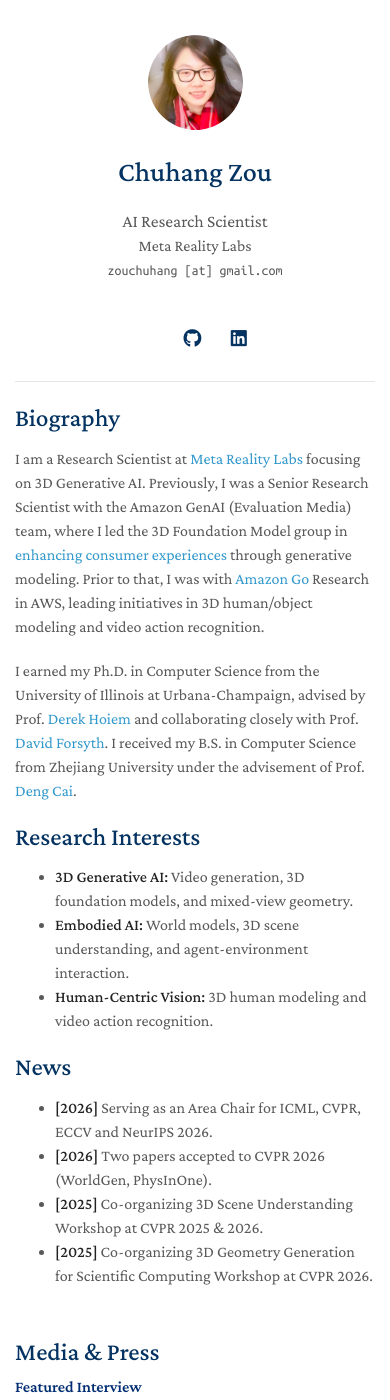
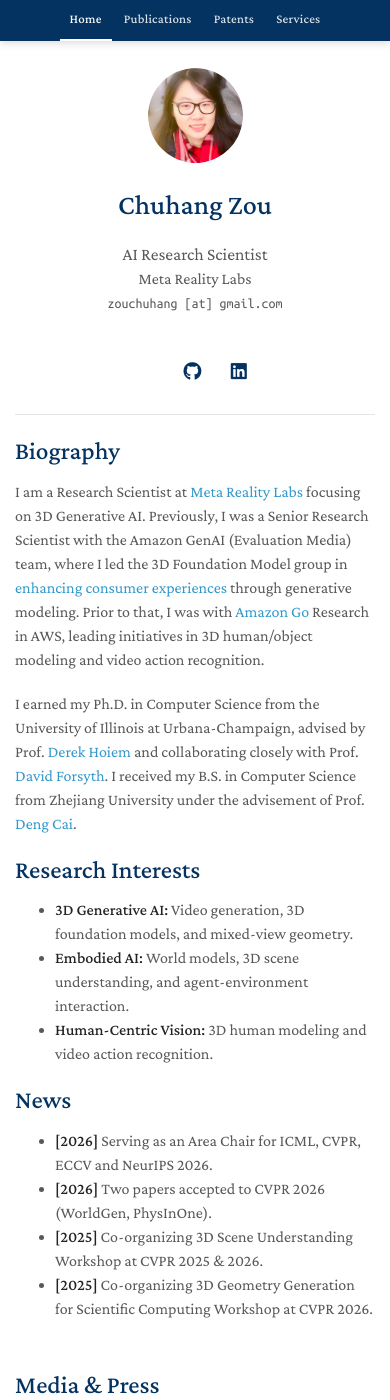
Before and after one commit to zouchuhang/zouchuhang.github.io, a Jekyll site: the page built from index.md, in a window 390 px wide and 1400 px high. Built offline with Jekyll 4.4.1, drawn with Linux system fonts in a browser that asks for light colours; a style sheet for code colours, icons or effects is not loaded.

Commit message:
Add elegant sticky navigation bar with jump links

```diff
--- a/_layouts/homepage.html
+++ b/_layouts/homepage.html
@@ -36,6 +36,14 @@
 
   </head>
   <body>
+    <nav class="sticky-nav" id="sticky-nav">
+      <div class="nav-inner">
+        <a href="#" class="nav-link">Home</a>
+        <a href="#publications" class="nav-link">Publications</a>
+        <a href="#patents" class="nav-link">Patents</a>
+        <a href="#services" class="nav-link">Services</a>
+      </div>
+    </nav>
     <div class="wrapper">
       <header>
 
@@ -124,5 +132,50 @@
       ga('send', 'pageview');
     </script>
     {% endif %}
+    <script>
+      // Smooth scroll for nav links
+      document.querySelectorAll('.sticky-nav .nav-link').forEach(function(link) {
+        link.addEventListener('click', function(e) {
+          var href = this.getAttribute('href');
+          if (href === '#') {
+            e.preventDefault();
+            window.scrollTo({ top: 0, behavior: 'smooth' });
+          } else if (href.startsWith('#')) {
+            e.preventDefault();
+            var target = document.querySelector(href);
+            if (target) {
+              var navHeight = document.getElementById('sticky-nav').offsetHeight;
+              var targetPos = target.getBoundingClientRect().top + window.pageYOffset - navHeight - 10;
+              window.scrollTo({ top: targetPos, behavior: 'smooth' });
+            }
+          }
+        });
+      });
+
+      // Highlight active nav link on scroll
+      window.addEventListener('scroll', function() {
+        var navHeight = document.getElementById('sticky-nav').offsetHeight;
+        var sections = ['publications', 'patents', 'services'];
+        var current = '';
+        sections.forEach(function(id) {
+          var el = document.getElementById(id);
+          if (el) {
+            var rect = el.getBoundingClientRect();
+            if (rect.top <= navHeight + 50) {
+              current = id;
+            }
+          }
+        });
+        document.querySelectorAll('.sticky-nav .nav-link').forEach(function(link) {
+          link.classList.remove('active');
+          var href = link.getAttribute('href');
+          if (current === '' && href === '#') {
+            link.classList.add('active');
+          } else if (href === '#' + current) {
+            link.classList.add('active');
+          }
+        });
+      });
+    </script>
   </body>
 </html>
--- a/_sass/minimal-light.scss
+++ b/_sass/minimal-light.scss
@@ -630,3 +630,70 @@ footer {
   display:none;
   font-family: monospace;
 }
+
+/* Sticky Navigation Bar */
+.sticky-nav {
+  position: fixed;
+  top: 0;
+  left: 0;
+  right: 0;
+  z-index: 1000;
+  background-color: #043361;
+  box-shadow: 0 2px 8px rgba(0, 0, 0, 0.15);
+  transition: background-color 0.3s ease;
+}
+
+@media (prefers-color-scheme: dark) {
+  .sticky-nav {
+    background-color: #1a1a2e;
+    box-shadow: 0 2px 8px rgba(0, 0, 0, 0.4);
+  }
+}
+
+.nav-inner {
+  max-width: 800px;
+  margin: 0 auto;
+  display: flex;
+  justify-content: center;
+  align-items: center;
+  gap: 8px;
+  padding: 0 20px;
+}
+
+.nav-link {
+  color: rgba(255, 255, 255, 0.85) !important;
+  text-decoration: none !important;
+  font-size: 0.9rem;
+  font-weight: 500;
+  padding: 12px 16px;
+  transition: color 0.2s ease, border-bottom 0.2s ease;
+  border-bottom: 2px solid transparent;
+  letter-spacing: 0.02em;
+}
+
+.nav-link:hover {
+  color: #ffffff !important;
+  border-bottom: 2px solid rgba(255, 255, 255, 0.6);
+}
+
+.nav-link.active {
+  color: #ffffff !important;
+  border-bottom: 2px solid #ffffff;
+}
+
+/* Offset body content for fixed nav */
+body {
+  padding-top: 48px;
+}
+
+/* Mobile nav adjustments */
+@media screen and (max-width: 480px) {
+  .nav-link {
+    font-size: 0.8rem;
+    padding: 10px 10px;
+  }
+  .nav-inner {
+    gap: 2px;
+    padding: 0 10px;
+  }
+}
```
